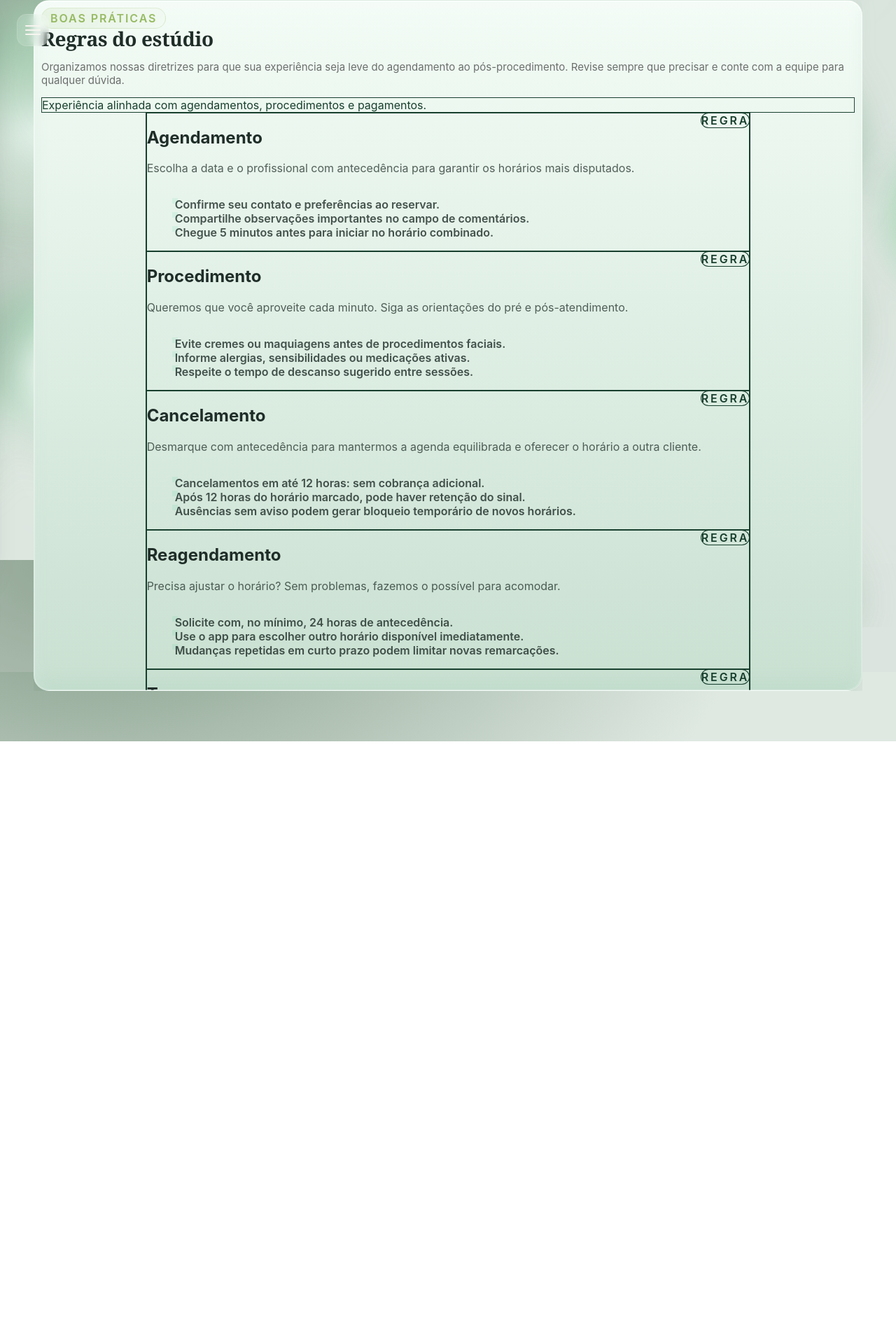
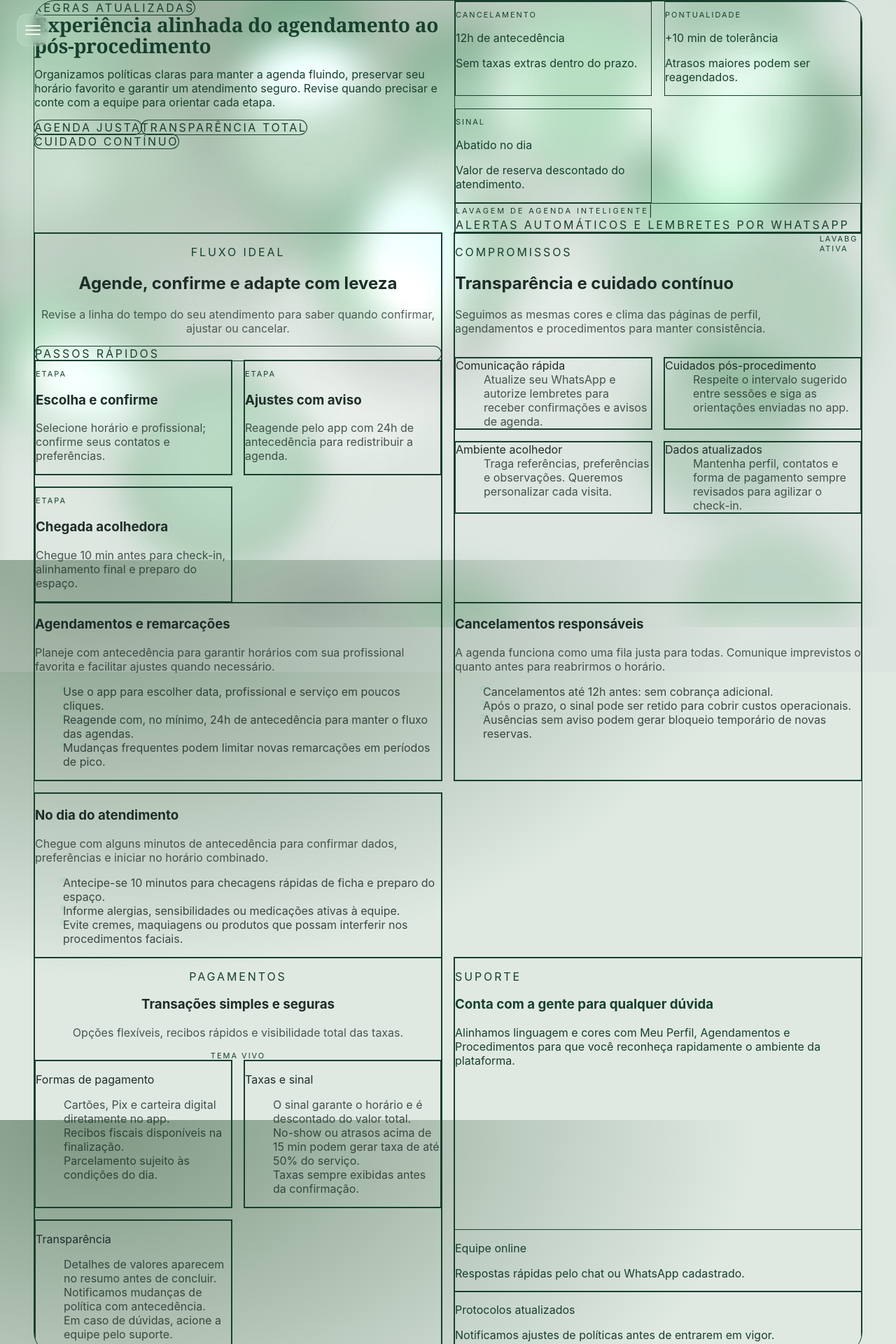
Before and after one commit to leoxavier3914-arch/rbagenda, a Next.js app: page /regras in a window 1280 px wide. Shown: the top 1920 px of the page at 70% size. Before the commit the page ends 1059 px from the top, so only its background shows below. Built offline with nearby package versions, Linux system fonts and the light colour scheme; no server answers.

Commit message:
Redesign client rules page

```diff
--- a/src/app/(client)/regras/page.tsx
+++ b/src/app/(client)/regras/page.tsx
@@ -1,145 +1,288 @@
-const ruleCards = [
+const heroHighlights = [
   {
-    title: 'Agendamento',
+    label: 'Cancelamento',
+    value: '12h de antecedência',
+    detail: 'Sem taxas extras dentro do prazo.',
+  },
+  {
+    label: 'Pontualidade',
+    value: '+10 min de tolerância',
+    detail: 'Atrasos maiores podem ser reagendados.',
+  },
+  {
+    label: 'Sinal',
+    value: 'Abatido no dia',
+    detail: 'Valor de reserva descontado do atendimento.',
+  },
+]
+
+const policyBlocks = [
+  {
+    title: 'Agendamentos e remarcações',
     description:
-      'Escolha a data e o profissional com antecedência para garantir os horários mais disputados.',
-    points: [
-      'Confirme seu contato e preferências ao reservar.',
-      'Compartilhe observações importantes no campo de comentários.',
-      'Chegue 5 minutos antes para iniciar no horário combinado.',
+      'Planeje com antecedência para garantir horários com sua profissional favorita e facilitar ajustes quando necessário.',
+    items: [
+      'Use o app para escolher data, profissional e serviço em poucos cliques.',
+      'Reagende com, no mínimo, 24h de antecedência para manter o fluxo das agendas.',
+      'Mudanças frequentes podem limitar novas remarcações em períodos de pico.',
     ],
   },
   {
-    title: 'Procedimento',
+    title: 'Cancelamentos responsáveis',
     description:
-      'Queremos que você aproveite cada minuto. Siga as orientações do pré e pós-atendimento.',
-    points: [
-      'Evite cremes ou maquiagens antes de procedimentos faciais.',
-      'Informe alergias, sensibilidades ou medicações ativas.',
-      'Respeite o tempo de descanso sugerido entre sessões.',
+      'A agenda funciona como uma fila justa para todas. Comunique imprevistos o quanto antes para reabrirmos o horário.',
+    items: [
+      'Cancelamentos até 12h antes: sem cobrança adicional.',
+      'Após o prazo, o sinal pode ser retido para cobrir custos operacionais.',
+      'Ausências sem aviso podem gerar bloqueio temporário de novas reservas.',
     ],
   },
   {
-    title: 'Cancelamento',
+    title: 'No dia do atendimento',
     description:
-      'Desmarque com antecedência para mantermos a agenda equilibrada e oferecer o horário a outra cliente.',
-    points: [
-      'Cancelamentos em até 12 horas: sem cobrança adicional.',
-      'Após 12 horas do horário marcado, pode haver retenção do sinal.',
-      'Ausências sem aviso podem gerar bloqueio temporário de novos horários.',
-    ],
-  },
-  {
-    title: 'Reagendamento',
-    description:
-      'Precisa ajustar o horário? Sem problemas, fazemos o possível para acomodar.',
-    points: [
-      'Solicite com, no mínimo, 24 horas de antecedência.',
-      'Use o app para escolher outro horário disponível imediatamente.',
-      'Mudanças repetidas em curto prazo podem limitar novas remarcações.',
-    ],
-  },
-  {
-    title: 'Taxas',
-    description:
-      'Aplicamos taxas apenas para manter a agenda sustentável para todos.',
-    points: [
-      'No-show ou atraso superior a 15 minutos podem gerar taxa de 50% do valor do serviço.',
-      'Valores de sinal são abatidos do total no dia do atendimento.',
-      'Taxas são sempre informadas antes da confirmação.',
-    ],
-  },
-  {
-    title: 'Pagamentos',
-    description:
-      'Oferecemos flexibilidade para você escolher como prefere pagar.',
-    points: [
-      'Aceitamos cartões, Pix e carteira digital pelo app.',
-      'Sinais podem ser pagos online para garantir a reserva.',
-      'Solicite recibo fiscal diretamente pelo aplicativo.',
+      'Chegue com alguns minutos de antecedência para confirmar dados, preferências e iniciar no horário combinado.',
+    items: [
+      'Antecipe-se 10 minutos para checagens rápidas de ficha e preparo do espaço.',
+      'Informe alergias, sensibilidades ou medicações ativas à equipe.',
+      'Evite cremes, maquiagens ou produtos que possam interferir nos procedimentos faciais.',
     ],
   },
 ]
 
-const quickTips = [
-  'Mantenha seu WhatsApp atualizado para receber lembretes.',
-  'Atualize seu perfil para personalizarmos as recomendações.',
-  'Notou algum imprevisto? Avise o quanto antes pelo app.',
+const paymentRules = [
+  {
+    title: 'Formas de pagamento',
+    points: ['Cartões, Pix e carteira digital diretamente no app.', 'Recibos fiscais disponíveis na finalização.', 'Parcelamento sujeito às condições do dia.'],
+  },
+  {
+    title: 'Taxas e sinal',
+    points: ['O sinal garante o horário e é descontado do valor total.', 'No-show ou atrasos acima de 15 min podem gerar taxa de até 50% do serviço.', 'Taxas sempre exibidas antes da confirmação.'],
+  },
+  {
+    title: 'Transparência',
+    points: ['Detalhes de valores aparecem no resumo antes de concluir.', 'Notificamos mudanças de política com antecedência.', 'Em caso de dúvidas, acione a equipe pelo suporte.'],
+  },
+]
+
+const etiquette = [
+  {
+    title: 'Comunicação rápida',
+    detail: 'Atualize seu WhatsApp e autorize lembretes para receber confirmações e avisos de agenda.',
+  },
+  {
+    title: 'Cuidados pós-procedimento',
+    detail: 'Respeite o intervalo sugerido entre sessões e siga as orientações enviadas no app.',
+  },
+  {
+    title: 'Ambiente acolhedor',
+    detail: 'Traga referências, preferências e observações. Queremos personalizar cada visita.',
+  },
+  {
+    title: 'Dados atualizados',
+    detail: 'Mantenha perfil, contatos e forma de pagamento sempre revisados para agilizar o check-in.',
+  },
 ]
 
 export default function DashboardRulesPage() {
   return (
-    <div className="relative isolate overflow-hidden bg-gradient-to-b from-emerald-50/70 via-white to-emerald-50/60">
+    <div className="relative isolate">
       <div className="pointer-events-none absolute inset-0">
-        <div className="absolute left-10 top-10 h-40 w-40 rounded-full bg-emerald-200/50 blur-3xl" />
-        <div className="absolute bottom-10 right-10 h-44 w-44 rounded-full bg-emerald-100 blur-3xl" />
+        <div className="absolute inset-0 bg-gradient-to-b from-emerald-50/70 via-white to-emerald-50/60" />
+        <div className="absolute left-10 top-12 h-56 w-56 rounded-full bg-emerald-200/50 blur-3xl" />
+        <div className="absolute bottom-10 right-16 h-48 w-48 rounded-full bg-emerald-100/70 blur-3xl" />
       </div>
 
-      <div className="relative mx-auto w-full max-w-5xl space-y-8 px-4 py-10 sm:px-8 sm:py-12">
-        <section className="card space-y-8 rounded-[32px] border border-white/70 bg-white/80 p-6 shadow-lg backdrop-blur">
-          <div className="flex flex-col gap-3 sm:flex-row sm:items-center sm:justify-between">
-            <div className="space-y-2">
-              <span className="badge">Boas práticas</span>
-              <h1 className="text-3xl font-semibold text-[#1f2d28] sm:text-4xl">Regras do estúdio</h1>
-              <p className="muted-text">
-                Organizamos nossas diretrizes para que sua experiência seja leve do agendamento ao pós-procedimento.
-                Revise sempre que precisar e conte com a equipe para qualquer dúvida.
+      <div className="relative mx-auto w-full max-w-6xl px-4 py-10 sm:px-8 sm:py-14">
+        <section className="overflow-hidden rounded-[32px] border border-white/70 bg-white/85 shadow-2xl backdrop-blur">
+          <div className="grid gap-8 bg-gradient-to-br from-emerald-900/80 via-emerald-800/70 to-emerald-700/70 p-8 text-white sm:grid-cols-[1.2fr_1fr] sm:p-10">
+            <div className="space-y-3">
+              <span className="inline-flex items-center gap-2 rounded-full bg-white/10 px-4 py-1 text-xs font-semibold uppercase tracking-[0.18em] text-emerald-50 ring-1 ring-white/20">
+                Regras atualizadas
+              </span>
+              <h1 className="text-3xl font-semibold sm:text-4xl">Experiência alinhada do agendamento ao pós-procedimento</h1>
+              <p className="text-sm text-emerald-50/90 sm:text-base">
+                Organizamos políticas claras para manter a agenda fluindo, preservar seu horário favorito e garantir um atendimento seguro. Revise quando precisar e conte com a equipe para orientar cada etapa.
               </p>
+              <div className="flex flex-wrap gap-3 pt-2">
+                {['Agenda justa', 'Transparência total', 'Cuidado contínuo'].map((pill) => (
+                  <span
+                    key={pill}
+                    className="rounded-full bg-white/10 px-4 py-2 text-xs font-semibold uppercase tracking-[0.16em] text-emerald-50 ring-1 ring-white/15"
+                  >
+                    {pill}
+                  </span>
+                ))}
               </div>
-            <div className="rounded-2xl border border-emerald-100 bg-gradient-to-r from-emerald-100/60 to-white px-4 py-3 text-sm font-semibold text-emerald-800 shadow-sm">
-              Experiência alinhada com agendamentos, procedimentos e pagamentos.
+            </div>
+            <div className="rounded-3xl border border-white/25 bg-white/10 p-4 shadow-inner shadow-emerald-900/30 backdrop-blur sm:p-5">
+              <div className="grid grid-cols-1 gap-3 sm:grid-cols-3">
+                {heroHighlights.map((highlight) => (
+                  <div
+                    key={highlight.label}
+                    className="rounded-2xl border border-white/20 bg-white/15 p-3 text-left shadow-sm shadow-emerald-900/30"
+                  >
+                    <p className="text-[11px] font-semibold uppercase tracking-[0.18em] text-emerald-50/90">
+                      {highlight.label}
+                    </p>
+                    <p className="mt-1 text-lg font-semibold text-white">{highlight.value}</p>
+                    <p className="text-xs text-emerald-50/80">{highlight.detail}</p>
+                  </div>
+                ))}
+              </div>
+              <div className="mt-4 flex flex-wrap items-center gap-3 rounded-2xl border border-white/15 bg-emerald-50/10 px-4 py-3 text-xs font-semibold uppercase tracking-[0.18em] text-white">
+                <span className="rounded-full bg-white/15 px-3 py-1 text-[11px] font-semibold">Lavagem de agenda inteligente</span>
+                <span className="text-emerald-50/90">|</span>
+                <span className="text-emerald-50/90">Alertas automáticos e lembretes por WhatsApp</span>
+              </div>
             </div>
           </div>
 
-          <div className="space-y-4">
-            {ruleCards.map((rule) => (
+          <div className="space-y-10 p-6 sm:p-10">
+            <div className="grid gap-6 lg:grid-cols-[1.2fr_0.9fr]">
+              <section className="rounded-3xl border border-emerald-100/80 bg-white/90 p-6 shadow-lg ring-1 ring-black/5">
+                <header className="flex flex-col gap-2 sm:flex-row sm:items-center sm:justify-between">
+                  <div className="space-y-1">
+                    <p className="text-xs font-semibold uppercase tracking-[0.18em] text-emerald-700">Fluxo ideal</p>
+                    <h2 className="text-2xl font-semibold text-[#1f2d28]">Agende, confirme e adapte com leveza</h2>
+                    <p className="text-sm text-[color:rgba(31,45,40,0.75)]">
+                      Revise a linha do tempo do seu atendimento para saber quando confirmar, ajustar ou cancelar.
+                    </p>
+                  </div>
+                  <div className="flex items-center gap-3 rounded-full bg-gradient-to-r from-emerald-50 to-white px-4 py-2 text-xs font-semibold uppercase tracking-[0.18em] text-emerald-800 ring-1 ring-emerald-100">
+                    Passos rápidos
+                  </div>
+                </header>
+                <div className="mt-5 grid gap-3 sm:grid-cols-3">
+                  {[{
+                    title: 'Escolha e confirme',
+                    detail: 'Selecione horário e profissional; confirme seus contatos e preferências.',
+                  },
+                  {
+                    title: 'Ajustes com aviso',
+                    detail: 'Reagende pelo app com 24h de antecedência para redistribuir a agenda.',
+                  },
+                  {
+                    title: 'Chegada acolhedora',
+                    detail: 'Chegue 10 min antes para check-in, alinhamento final e preparo do espaço.',
+                  }].map((step) => (
                     <article
-                key={rule.title}
-                className="group relative overflow-hidden rounded-3xl border border-white/60 bg-white/90 p-6 shadow-sm ring-1 ring-black/5 transition duration-200 hover:-translate-y-0.5 hover:shadow-xl"
+                      key={step.title}
+                      className="rounded-2xl border border-emerald-100 bg-gradient-to-br from-white to-emerald-50/60 px-4 py-3 shadow-sm ring-1 ring-black/5"
                     >
-                <div className="absolute inset-y-0 left-0 w-1 rounded-l-3xl bg-gradient-to-b from-emerald-500 via-emerald-400 to-emerald-600" aria-hidden />
+                      <p className="text-[11px] font-semibold uppercase tracking-[0.18em] text-emerald-700">Etapa</p>
+                      <h3 className="text-lg font-semibold text-[#1f2d28]">{step.title}</h3>
+                      <p className="text-sm text-[color:rgba(31,45,40,0.8)]">{step.detail}</p>
+                    </article>
+                  ))}
+                </div>
+              </section>
+
+              <section className="space-y-4 rounded-3xl border border-emerald-100/80 bg-gradient-to-b from-white to-emerald-50/70 p-6 shadow-lg ring-1 ring-black/5">
                 <div className="flex items-start justify-between gap-3">
                   <div className="space-y-1">
-                    <h2 className="text-xl font-semibold text-[#1f2d28]">{rule.title}</h2>
-                    <p className="text-sm text-[color:rgba(31,45,40,0.75)]">{rule.description}</p>
+                    <p className="text-xs font-semibold uppercase tracking-[0.18em] text-emerald-700">Compromissos</p>
+                    <h2 className="text-xl font-semibold text-[#1f2d28]">Transparência e cuidado contínuo</h2>
+                    <p className="text-sm text-[color:rgba(31,45,40,0.78)]">
+                      Seguimos as mesmas cores e clima das páginas de perfil, agendamentos e procedimentos para manter consistência.
+                    </p>
                   </div>
-                  <span className="rounded-full bg-emerald-50 px-3 py-1 text-xs font-semibold uppercase tracking-[0.18em] text-emerald-700 ring-1 ring-emerald-100">
-                    Regra
+                  <span className="rounded-full bg-emerald-600 px-3 py-2 text-[11px] font-semibold uppercase tracking-[0.18em] text-white shadow-md shadow-emerald-200/80">
+                    Lavabg ativa
                   </span>
                 </div>
-                <ul className="mt-4 space-y-2 text-sm text-[color:rgba(31,45,40,0.82)]">
-                  {rule.points.map((point) => (
-                    <li key={point} className="flex items-start gap-3">
-                      <span className="mt-[5px] inline-flex h-2.5 w-2.5 items-center justify-center rounded-full bg-gradient-to-r from-emerald-500 to-emerald-600 shadow-[0_0_0_4px_rgba(16,185,129,0.08)]" aria-hidden />
-                      <span>{point}</span>
+                <dl className="grid gap-3 sm:grid-cols-2">
+                  {etiquette.map((item) => (
+                    <div
+                      key={item.title}
+                      className="rounded-2xl border border-emerald-100 bg-white/90 p-3 shadow-sm ring-1 ring-black/5"
+                    >
+                      <dt className="text-sm font-semibold text-[#1f2d28]">{item.title}</dt>
+                      <dd className="text-sm text-[color:rgba(31,45,40,0.8)]">{item.detail}</dd>
+                    </div>
+                  ))}
+                </dl>
+              </section>
+            </div>
+
+            <section className="grid gap-6 lg:grid-cols-3">
+              {policyBlocks.map((block) => (
+                <article
+                  key={block.title}
+                  className="relative overflow-hidden rounded-3xl border border-emerald-100/80 bg-white/90 p-6 shadow-lg ring-1 ring-black/5"
+                >
+                  <div className="absolute inset-x-6 top-0 h-[2px] bg-gradient-to-r from-emerald-500 via-emerald-400 to-emerald-600" aria-hidden />
+                  <h3 className="mt-2 text-xl font-semibold text-[#1f2d28]">{block.title}</h3>
+                  <p className="mt-1 text-sm text-[color:rgba(31,45,40,0.78)]">{block.description}</p>
+                  <ul className="mt-4 space-y-2 text-sm text-[color:rgba(31,45,40,0.85)]">
+                    {block.items.map((item) => (
+                      <li key={item} className="flex items-start gap-3">
+                        <span className="mt-[6px] inline-flex h-2.5 w-2.5 items-center justify-center rounded-full bg-gradient-to-r from-emerald-500 to-emerald-600 shadow-[0_0_0_4px_rgba(16,185,129,0.08)]" aria-hidden />
+                        <span>{item}</span>
                       </li>
                     ))}
                   </ul>
                 </article>
               ))}
+            </section>
+
+            <section className="grid gap-6 lg:grid-cols-[1.2fr_0.8fr]">
+              <article className="rounded-3xl border border-emerald-100/80 bg-white/90 p-6 shadow-lg ring-1 ring-black/5">
+                <header className="flex flex-col gap-2 sm:flex-row sm:items-center sm:justify-between">
+                  <div className="space-y-1">
+                    <p className="text-xs font-semibold uppercase tracking-[0.18em] text-emerald-700">Pagamentos</p>
+                    <h3 className="text-xl font-semibold text-[#1f2d28]">Transações simples e seguras</h3>
+                    <p className="text-sm text-[color:rgba(31,45,40,0.78)]">Opções flexíveis, recibos rápidos e visibilidade total das taxas.</p>
                   </div>
-
-          <div className="rounded-3xl border border-emerald-100 bg-gradient-to-r from-emerald-50 via-white to-emerald-50/70 p-6 shadow-sm sm:p-7">
-            <div className="flex flex-col gap-3 sm:flex-row sm:items-center sm:justify-between">
-              <div className="space-y-1">
-                <p className="text-sm font-semibold uppercase tracking-[0.18em] text-emerald-700">Dicas rápidas</p>
-                <p className="text-lg font-semibold text-[#1f2d28]">Como aproveitar melhor seus horários</p>
-                <p className="text-sm text-[color:rgba(31,45,40,0.75)]">Sugestões atualizadas para manter sua rotina fluindo.</p>
-              </div>
-              <span className="rounded-full bg-emerald-600 px-4 py-2 text-xs font-semibold uppercase tracking-[0.18em] text-white shadow-md shadow-emerald-200/80">
-                Sempre atualizado
+                  <span className="rounded-full bg-gradient-to-r from-emerald-500 to-emerald-600 px-4 py-2 text-[11px] font-semibold uppercase tracking-[0.18em] text-white shadow-md shadow-emerald-200/80">
+                    Tema vivo
                   </span>
-            </div>
-            <ul className="mt-5 grid gap-3 sm:grid-cols-3">
-              {quickTips.map((tip) => (
-                <li
-                  key={tip}
-                  className="rounded-2xl border border-white/70 bg-white/90 px-4 py-3 text-sm text-[color:rgba(31,45,40,0.85)] shadow-sm ring-1 ring-black/5"
+                </header>
+                <div className="mt-4 grid gap-4 sm:grid-cols-3">
+                  {paymentRules.map((rule) => (
+                    <div
+                      key={rule.title}
+                      className="rounded-2xl border border-emerald-100 bg-gradient-to-b from-white to-emerald-50/60 p-4 shadow-sm ring-1 ring-black/5"
                     >
-                  {tip}
+                      <p className="text-sm font-semibold text-[#1f2d28]">{rule.title}</p>
+                      <ul className="mt-2 space-y-2 text-sm text-[color:rgba(31,45,40,0.82)]">
+                        {rule.points.map((point) => (
+                          <li key={point} className="flex items-start gap-2">
+                            <span className="mt-[6px] inline-block h-2 w-2 rounded-full bg-emerald-500" aria-hidden />
+                            <span>{point}</span>
                           </li>
                         ))}
                       </ul>
+                    </div>
+                  ))}
+                </div>
+              </article>
+
+              <article className="flex flex-col justify-between gap-4 rounded-3xl border border-emerald-100/80 bg-gradient-to-br from-emerald-900/80 via-emerald-800/80 to-emerald-700/80 p-6 text-white shadow-xl ring-1 ring-black/10">
+                <div className="space-y-2">
+                  <p className="text-xs font-semibold uppercase tracking-[0.18em] text-emerald-50/90">Suporte</p>
+                  <h3 className="text-xl font-semibold">Conta com a gente para qualquer dúvida</h3>
+                  <p className="text-sm text-emerald-50/85">
+                    Alinhamos linguagem e cores com Meu Perfil, Agendamentos e Procedimentos para que você reconheça rapidamente o ambiente da plataforma.
+                  </p>
+                </div>
+                <div className="space-y-3">
+                  <div className="flex items-center gap-3 rounded-2xl bg-white/10 px-4 py-3 ring-1 ring-white/20">
+                    <div className="h-10 w-10 rounded-2xl bg-white/15" aria-hidden />
+                    <div>
+                      <p className="text-sm font-semibold">Equipe online</p>
+                      <p className="text-xs text-emerald-50/80">Respostas rápidas pelo chat ou WhatsApp cadastrado.</p>
+                    </div>
+                  </div>
+                  <div className="flex items-center gap-3 rounded-2xl bg-white/10 px-4 py-3 ring-1 ring-white/20">
+                    <div className="h-10 w-10 rounded-2xl bg-white/15" aria-hidden />
+                    <div>
+                      <p className="text-sm font-semibold">Protocolos atualizados</p>
+                      <p className="text-xs text-emerald-50/80">Notificamos ajustes de políticas antes de entrarem em vigor.</p>
+                    </div>
+                  </div>
+                </div>
+              </article>
+            </section>
           </div>
         </section>
       </div>
```
Lines whose indentation alone changed are shown as unchanged.
